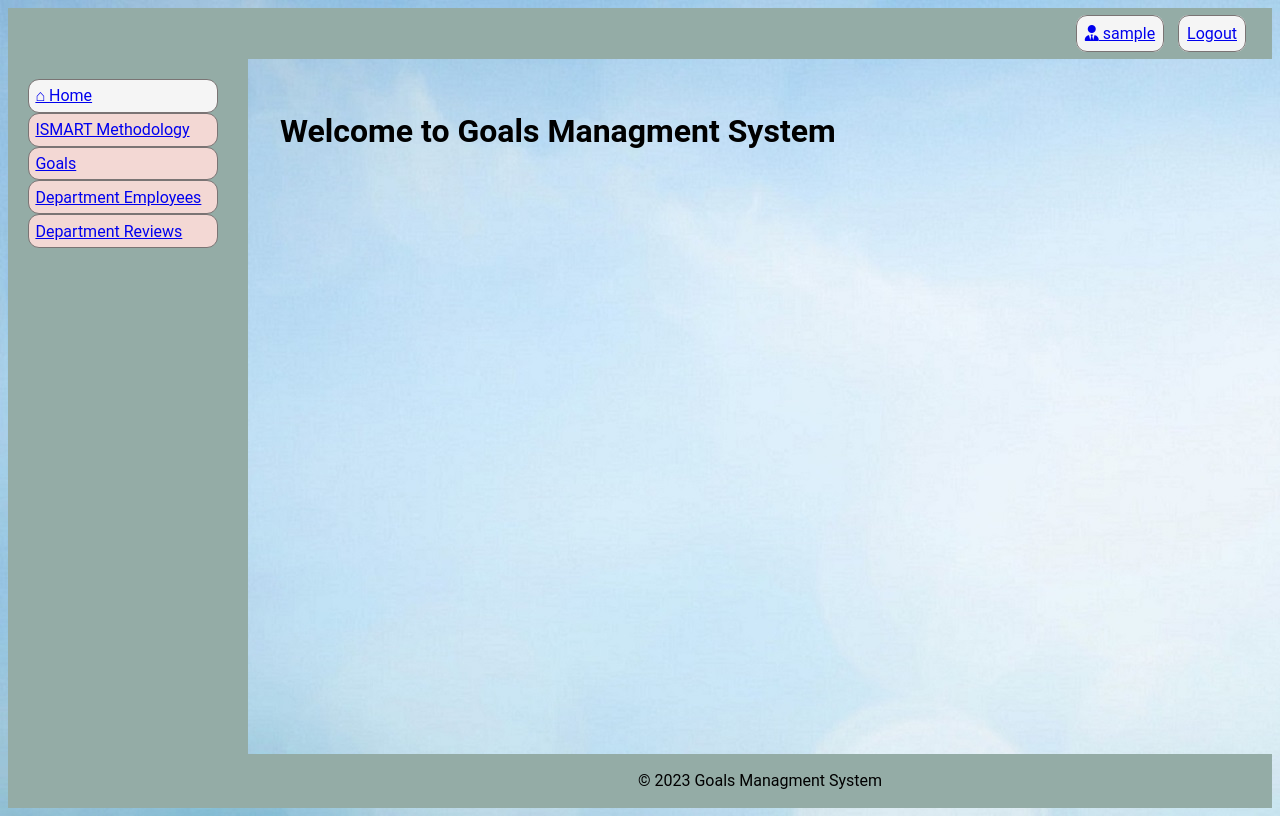
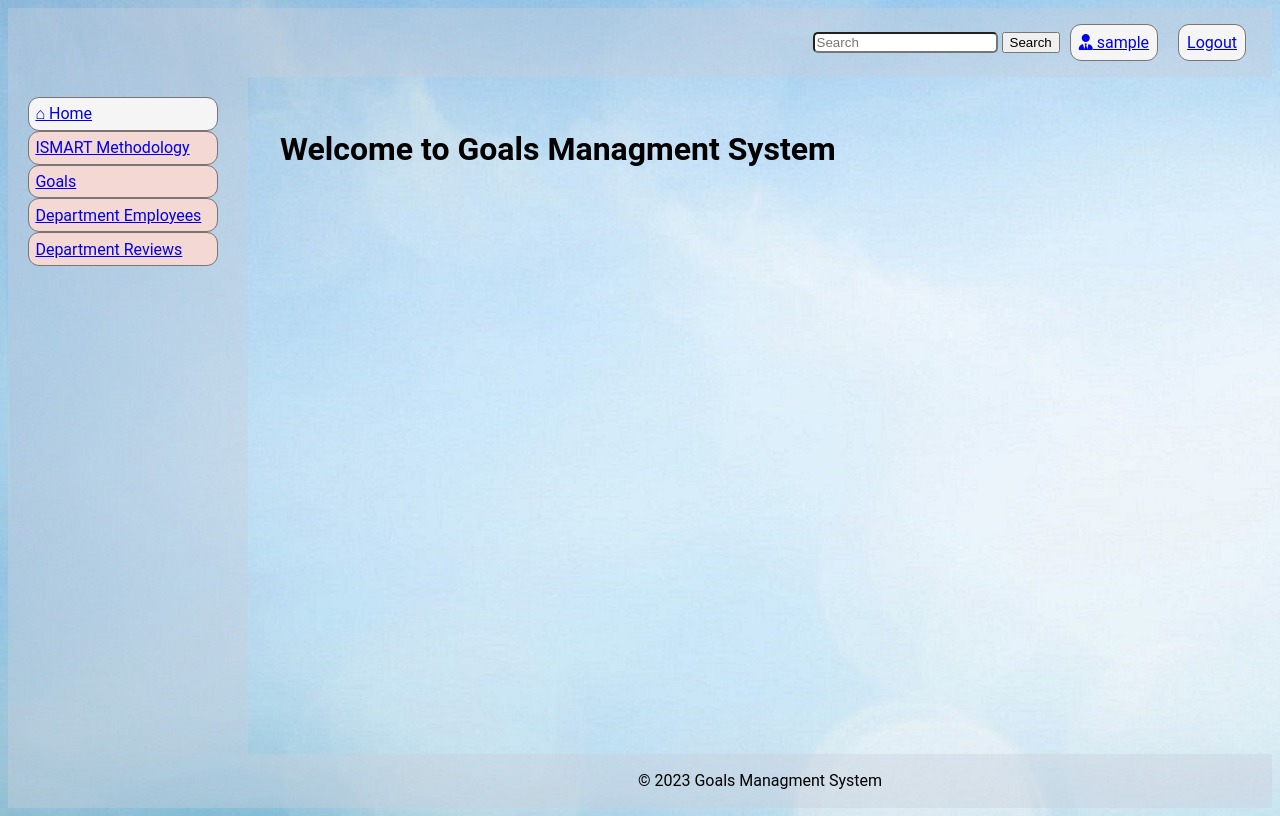
Before and after one commit to JurateKru/employee_recognition_platform, a Django app: page / in a window 1280 px wide. Run offline with Django 4.2, Linux system fonts and the light colour scheme; the visitor is signed in with stand-in values (Sample User, id 1); some libraries are stand-ins or nearby versions.

Commit message:
search bar added

```diff
--- a/employee_recognition_platform/goals_management/static/css/style.css
+++ b/employee_recognition_platform/goals_management/static/css/style.css
@@ -9,7 +9,7 @@ body {
 }
 
 .top-bar {
-  background-color: #94aca6;
+  background-color: rgb(200, 206, 217, 0.4);
   padding: 1rem;
   display: flex;
   justify-content: flex-end;
@@ -56,7 +56,7 @@ body {
 }
 
 .sidebar {
-  background-color: #94aca6;
+  background-color: rgb(200, 206, 217, 0.4);
   color: #fff;
   width: 200px;
   padding: 20px;
@@ -76,7 +76,7 @@ main {
 }
 
 footer {
-  background-color: #94aca6;
+  background-color: rgb(200, 206, 217, 0.4);
   padding: 0.1rem;
   text-align: center;
 }
--- a/employee_recognition_platform/goals_management/templates/base.html
+++ b/employee_recognition_platform/goals_management/templates/base.html
@@ -15,8 +15,14 @@
                 <a class="button" href="{% url 'login' %}">Login</a>
                 <a class="button" href="{% url 'signup' %}">Sign up</a>
             {% else %}
-                <a class="button" href="/admin"><i class="fa-solid fa-user-tie"></i> {{ user.username }}</a>
-                <a class="button" href="{% url 'logout' %}">Logout</a>
+                <div style="display: flex; align-items: center;">
+                    <form action="{% url 'search' %}" method="GET" class="search-form" style="margin-right: 10px;">
+                        <input type="text" name="query" placeholder="Search">
+                        <button type="submit">Search</button>
+                    </form>
+                    <a class="button" href="/admin"><i class="fa-solid fa-user-tie"></i> {{ user.username }}</a>
+                    <a class="button" href="{% url 'logout' %}" style="margin-left: 10px;">Logout</a>
+                </div>
             {% endif %}
         </div>
     </div>
--- a/employee_recognition_platform/goals_management/urls.py
+++ b/employee_recognition_platform/goals_management/urls.py
@@ -3,6 +3,7 @@ from . import views
 
 urlpatterns = [
     path('', views.index, name='index'),
+    path('search/', views.search_view, name='search'),
     path('ismart/', views.ismart, name='ismart'),
     path('goal-list/', views.GoalListView.as_view(), name='goal_list'),
     path('employees-list/', views.DepartmentEmployeesListView.as_view(), name='employees_list'),
--- a/employee_recognition_platform/goals_management/views.py
+++ b/employee_recognition_platform/goals_management/views.py
@@ -14,6 +14,16 @@ from . models import Goal, Employee, Manager, Review
 
 def index(request):
     return render(request, 'goals_management/index.html')
+
+def search_view(request):
+    query = request.GET.get('q')
+    if query:
+        results = Goal.objects.filter(Q(title__icontains=query) |
+                                      Q(status__icontains=query))
+    else:
+        results = Goal.objects.none()
+    return render(request, 'search_results.html', {'results': results, 'query': query})
+
 
 def ismart(request):
     return render(request, 'goals_management/ismart.html')
```
Also changed, not shown: employee_recognition_platform/goals_management/templates/goals_management/search_results.html (added, +22 -0 lines).
